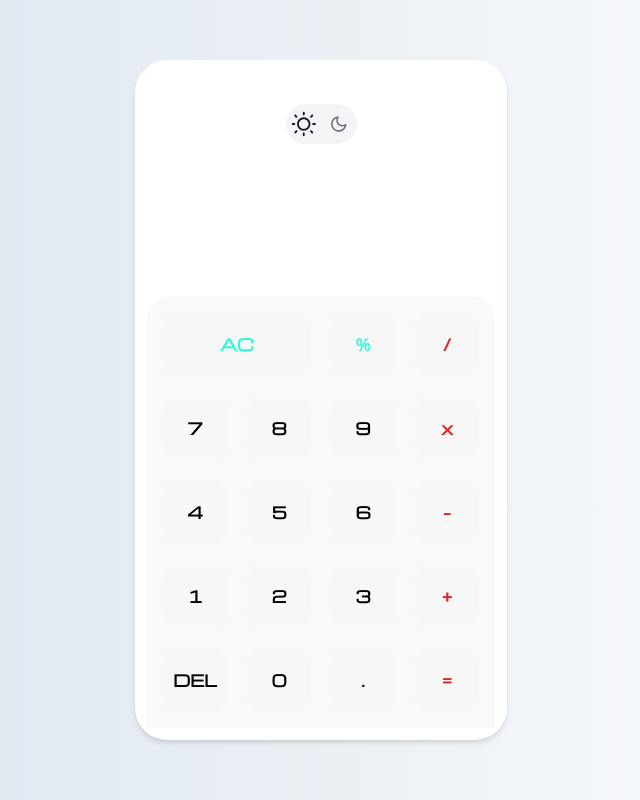
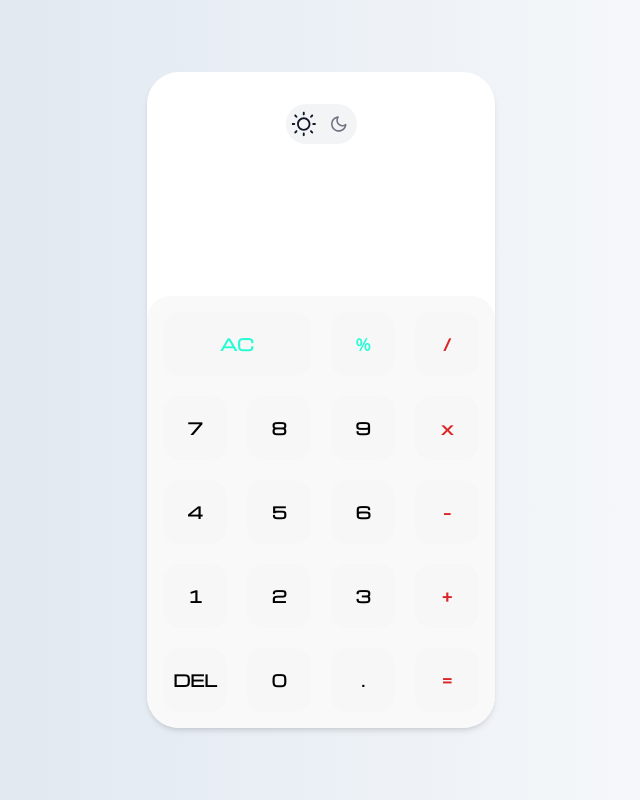
Before and after one commit to saeed0920/Calculator, a website: page index.html in a window 1280 px wide. Shown: the whole page, without its empty margins (319-959 px from the left). Drawn offline with nearby package versions, Linux system fonts and the light colour scheme.

Commit message:
fix bugs

```diff
--- a/index.html
+++ b/index.html
@@ -15,7 +15,7 @@
     <span class="span-bg-darkMode"></span>
     <main
       id="app"
-      class="rounded-[4rem] overflow-hidden bg-white dark:bg-[#22252d] z-10 transition shadow-md max-[400px]:rounded-none flex flex-col p-6"
+      class="rounded-[4rem] overflow-hidden bg-white dark:bg-[#22252d] z-10 transition shadow-md max-[400px]:rounded-none flex flex-col"
     >
       <section class="result grid p-16">
         <div
```
Also changed, not shown: css/output.css.
